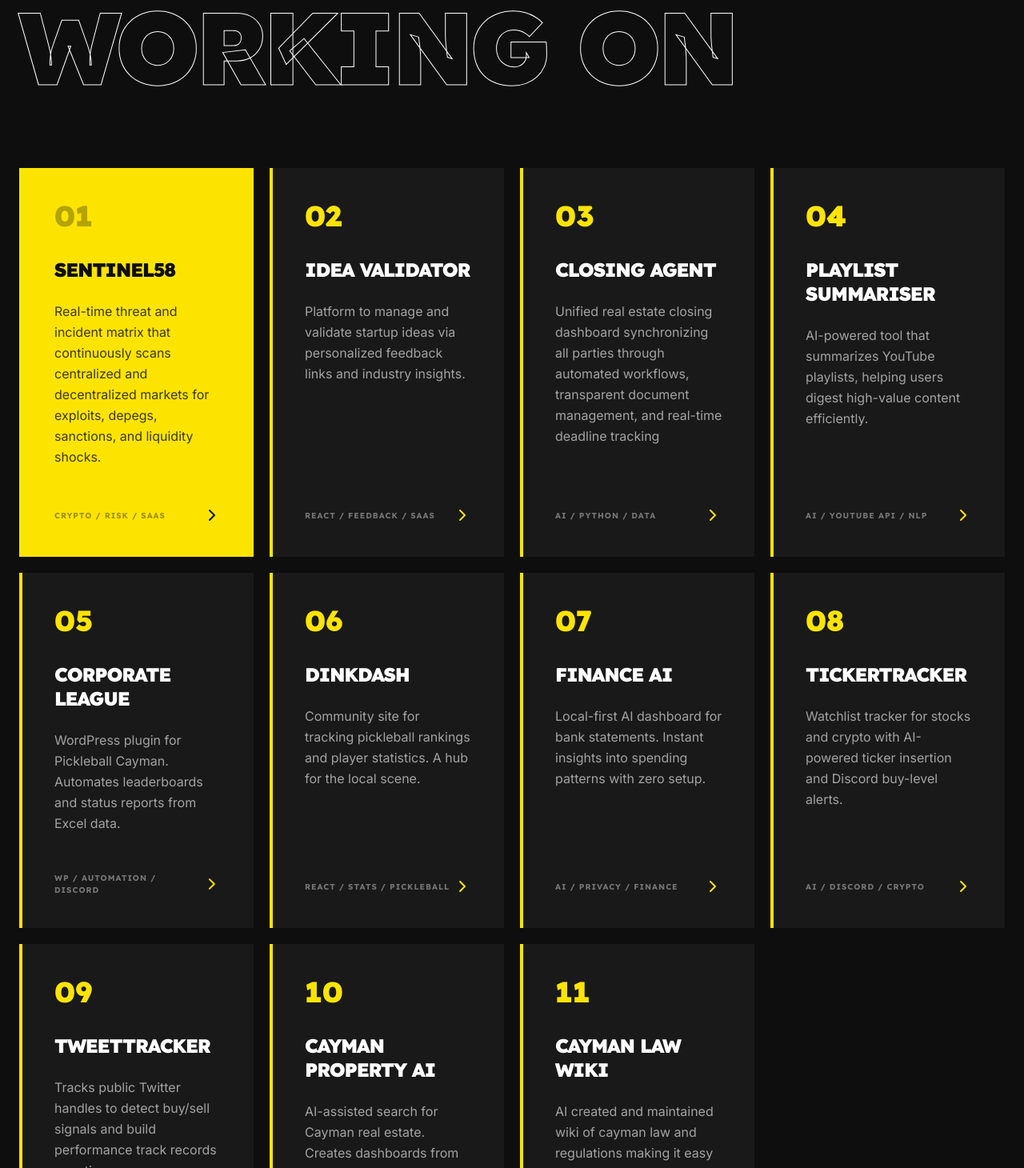
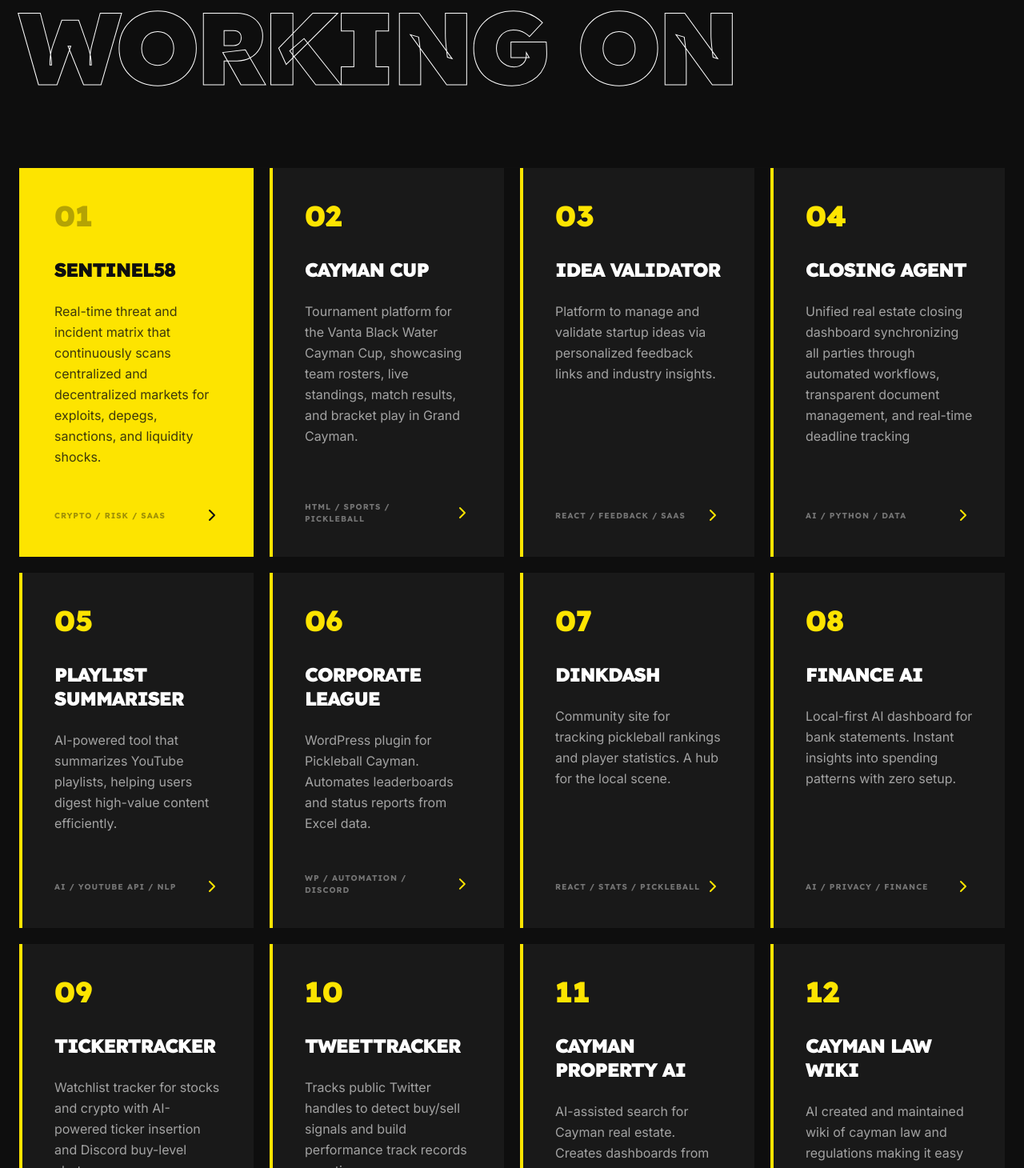
Before and after one commit to dcimring/daniel-cimring-portfolio, a React (Vite) app: page / in a window 1280 px wide. Shown: the part 3055-4515 px from the top of the page at 80% size. Built offline with nearby package versions, Linux system fonts and the light colour scheme.

Commit message:
feat: add Cayman Cup project to showcase

```diff
--- a/src/App.tsx
+++ b/src/App.tsx
@@ -430,64 +430,71 @@ function App() {
               />
               <ArchiveCard
                 index="02"
+                title="Cayman Cup"
+                description="Tournament platform for the Vanta Black Water Cayman Cup, showcasing team rosters, live standings, match results, and bracket play in Grand Cayman."
+                href="https://caymancup.ky"
+                tags={["HTML", "Sports", "Pickleball"]}
+              />
+              <ArchiveCard
+                index="03"
                 title="Idea Validator"
                 description="Platform to manage and validate startup ideas via personalized feedback links and industry insights."
                 href="https://ideas.danielcimring.com"
                 tags={["React", "Feedback", "SaaS"]}
               />
               <ArchiveCard
-                index="03"
+                index="04"
                 title="Closing Agent"
                 description="Unified real estate closing dashboard synchronizing all parties through automated workflows, transparent document management, and real-time deadline tracking"
                 tags={["AI", "Python", "Data"]}
                 href="https://closing-agent.vercel.app"
               />
               <ArchiveCard
-                index="04"
+                index="05"
                 title="Playlist Summariser"
                 description="AI-powered tool that summarizes YouTube playlists, helping users digest high-value content efficiently."
                 tags={["AI", "YouTube API", "NLP"]}
               />
               <ArchiveCard
-                index="05"
+                index="06"
                 title="Corporate League"
                 description="WordPress plugin for Pickleball Cayman. Automates leaderboards and status reports from Excel data."
                 href="https://www.corpleague.xyz/matches"
                 tags={["WP", "Automation", "Discord"]}
               />
               <ArchiveCard
-                index="06"
+                index="07"
                 title="DinkDash"
                 description="Community site for tracking pickleball rankings and player statistics. A hub for the local scene."
                 href="https://dinkdash.xyz"
                 tags={["React", "Stats", "Pickleball"]}
               />
               <ArchiveCard
-                index="07"
+                index="08"
                 title="Finance AI"
                 description="Local-first AI dashboard for bank statements. Instant insights into spending patterns with zero setup."
                 tags={["AI", "Privacy", "Finance"]}
               />
               <ArchiveCard
-                index="08"
+                index="09"
                 title="TickerTracker"
                 description="Watchlist tracker for stocks and crypto with AI-powered ticker insertion and Discord buy-level alerts."
                 tags={["AI", "Discord", "Crypto"]}
               />
               <ArchiveCard
-                index="09"
+                index="10"
                 title="TweetTracker"
                 description="Tracks public Twitter handles to detect buy/sell signals and build performance track records over time."
                 tags={["AI", "Twitter", "Trading"]}
               />
               <ArchiveCard
-                index="10"
+                index="11"
                 title="Cayman Property AI"
                 description="AI-assisted search for Cayman real estate. Creates dashboards from property data with future plans for ROI estimation."
                 tags={["AI", "Python", "Data"]}
               />
               <ArchiveCard
-                index="11"
+                index="12"
                 title="Cayman Law Wiki"
                 description="AI created and maintained wiki of cayman law and regulations making it easy to view regulations, see key points, and explore linked concepts."
                 href="https://cayman-law.vercel.app/concepts/"
```
Also changed, not shown: 1 other file (tests, documents, lock files or other folders).
